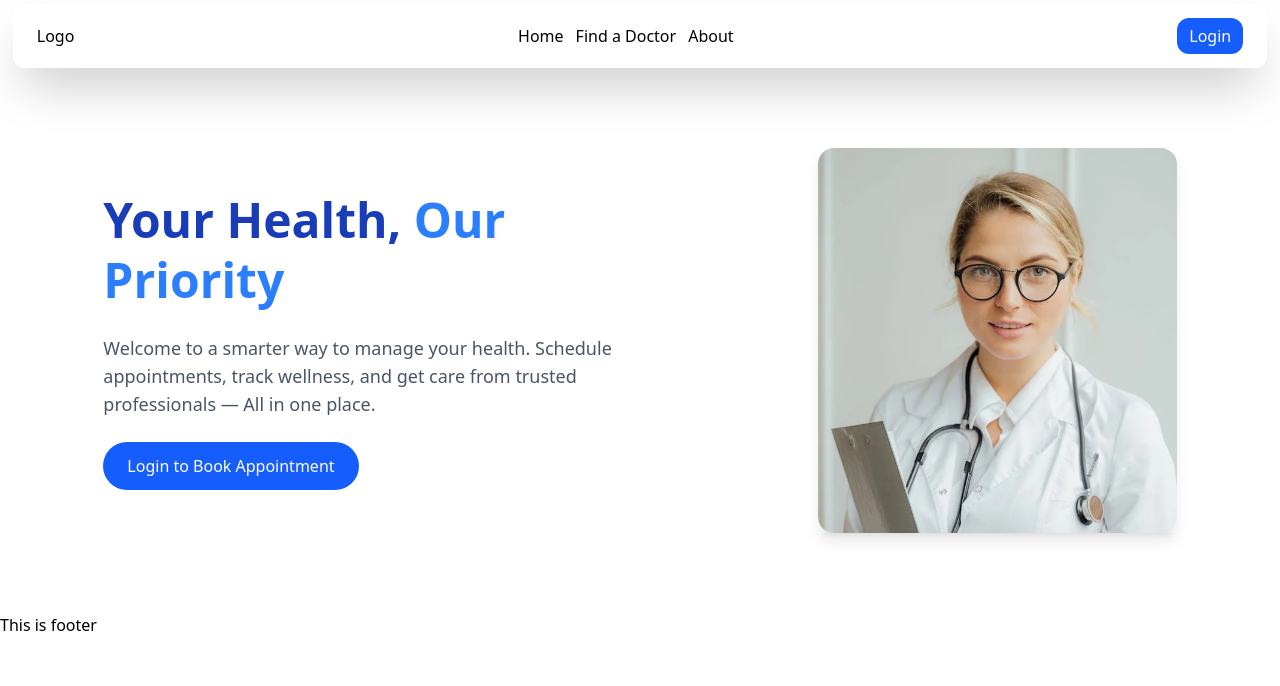
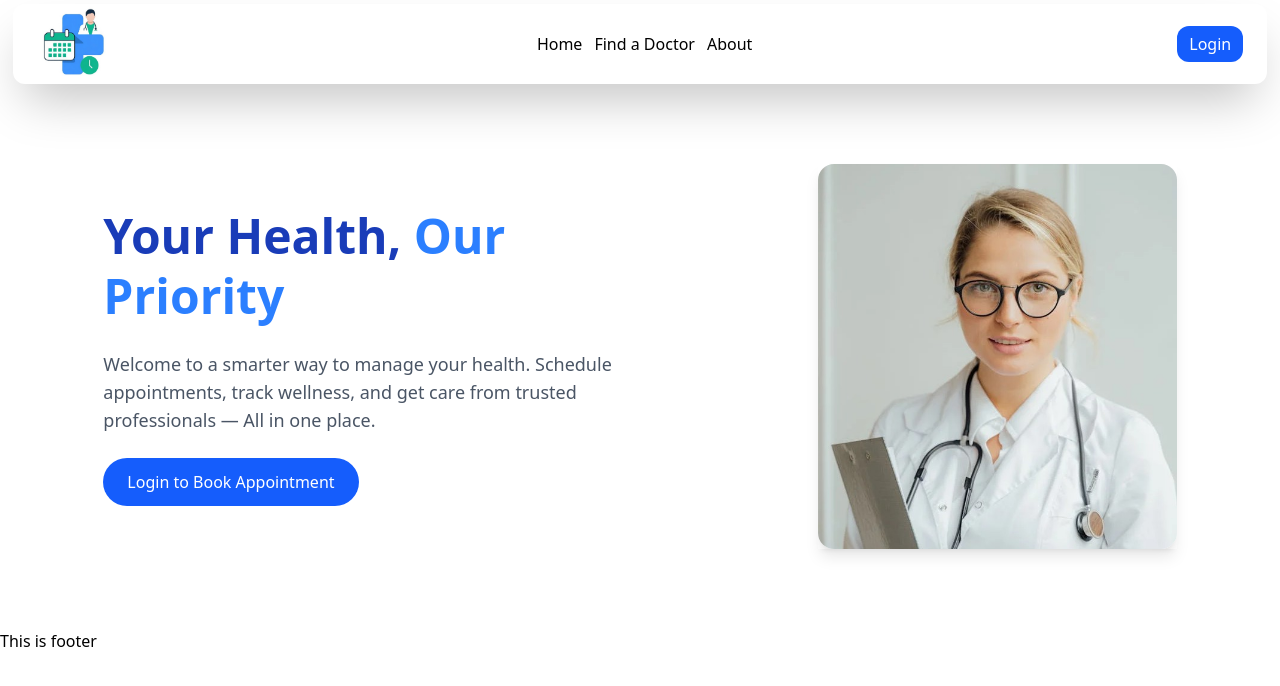
Before and after one commit to Anomaly0190/HAMS, a React (Vite) app in the folder frontend/: page / in a window 1280 px wide. Shown: the top 686 px of the page. Built offline with nearby package versions, Linux system fonts and the light colour scheme.

Commit message:
logo added

```diff
--- a/frontend/src/Components/User/Header.jsx
+++ b/frontend/src/Components/User/Header.jsx
@@ -1,14 +1,17 @@
 import React, { useState } from "react";
 import { Link } from "react-router-dom";
 import patientimage from "/patientimage.png";
+import logo1 from "/logo1.jpg";
 
 const Header = () => {
   const [showMenu, setShowMenu] = useState(false);
 
   return (
     <>
-      <div className="w-[98vw] h-[8vh] rounded-xl shadow-2xl mt-1 flex justify-between items-center px-6 mx-auto border-gray-400">
-        <div className="cursor-pointer">Logo</div>
+      <div className="w-[98vw] h-[10vh] rounded-xl shadow-2xl mt-1 flex justify-between items-center px-6 mx-auto border-gray-400">
+        <div className="cursor-pointer ">
+          <img src={logo1} alt="" className="h-[10vh] " />
+        </div>
 
         <div className="flex gap-3">
           <Link to="/">Home</Link>
```
Also changed, not shown: frontend/public/logo1.jpg (added).
